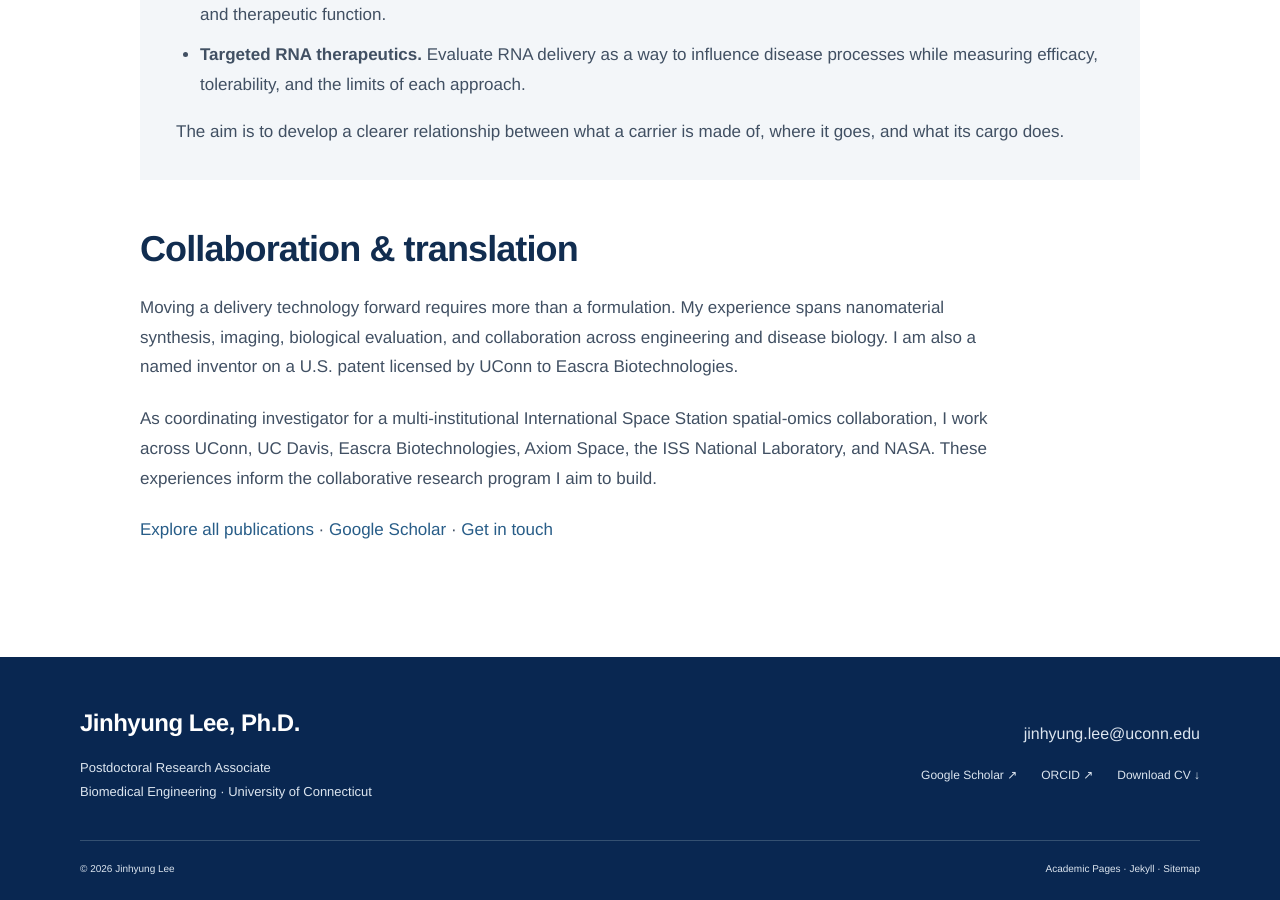
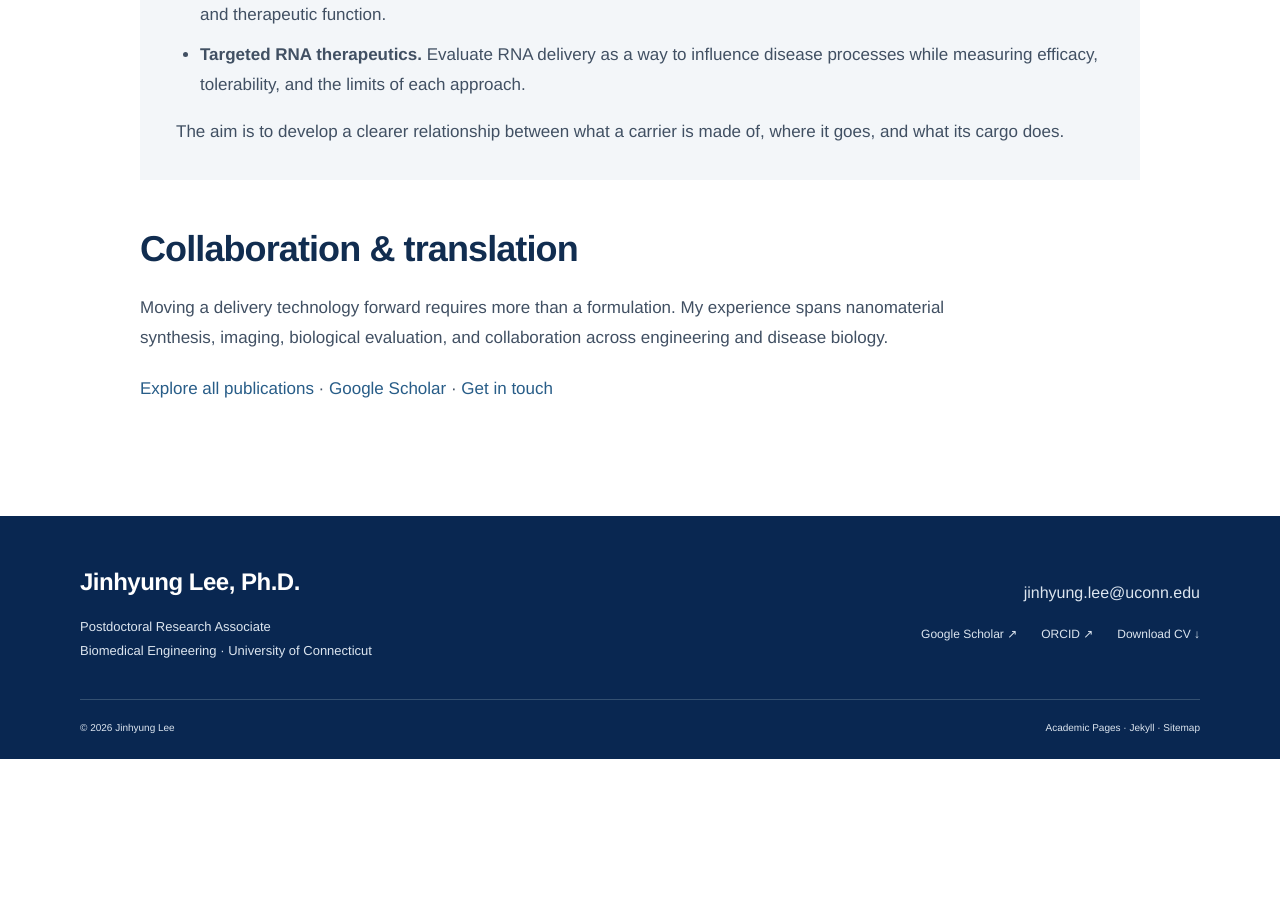
Before and after one commit to biojhleena-glitch/biojhleena-glitch.github.io, a Jekyll site: the page built from _pages/research.md, in a window 1280 px wide and 900 px high, scrolled down 3818 px. Built offline with Jekyll 4.4.1, drawn with Linux system fonts in a browser that asks for light colours; after the commit the page ends 4577 px from its top, so only the background shows below that.

Commit message:
Remove requested collaboration references from research page

```diff
--- a/_pages/research.md
+++ b/_pages/research.md
@@ -84,8 +84,6 @@ The aim is to develop a clearer relationship between what a carrier is made of,
 
 ## Collaboration & translation
 
-Moving a delivery technology forward requires more than a formulation. My experience spans nanomaterial synthesis, imaging, biological evaluation, and collaboration across engineering and disease biology. I am also a named inventor on a U.S. patent licensed by UConn to Eascra Biotechnologies.
-
-As coordinating investigator for a multi-institutional International Space Station spatial-omics collaboration, I work across UConn, UC Davis, Eascra Biotechnologies, Axiom Space, the ISS National Laboratory, and NASA. These experiences inform the collaborative research program I aim to build.
+Moving a delivery technology forward requires more than a formulation. My experience spans nanomaterial synthesis, imaging, biological evaluation, and collaboration across engineering and disease biology.
 
 [Explore all publications]({{ '/publications/' | relative_url }}) · [Google Scholar](https://scholar.google.com/citations?user=5KHBwwkAAAAJ&hl=en) · [Get in touch]({{ '/contact/' | relative_url }})
```
